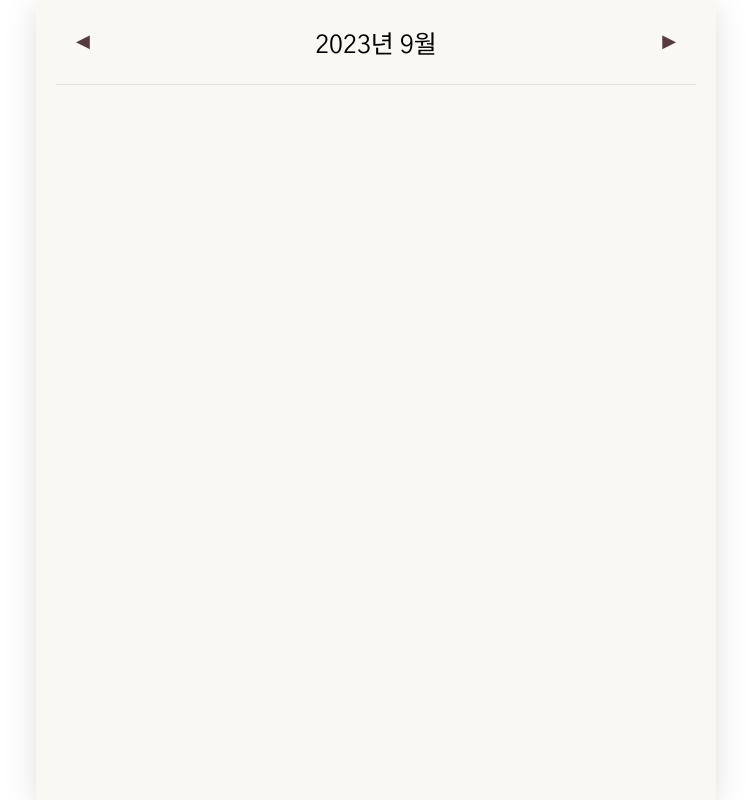
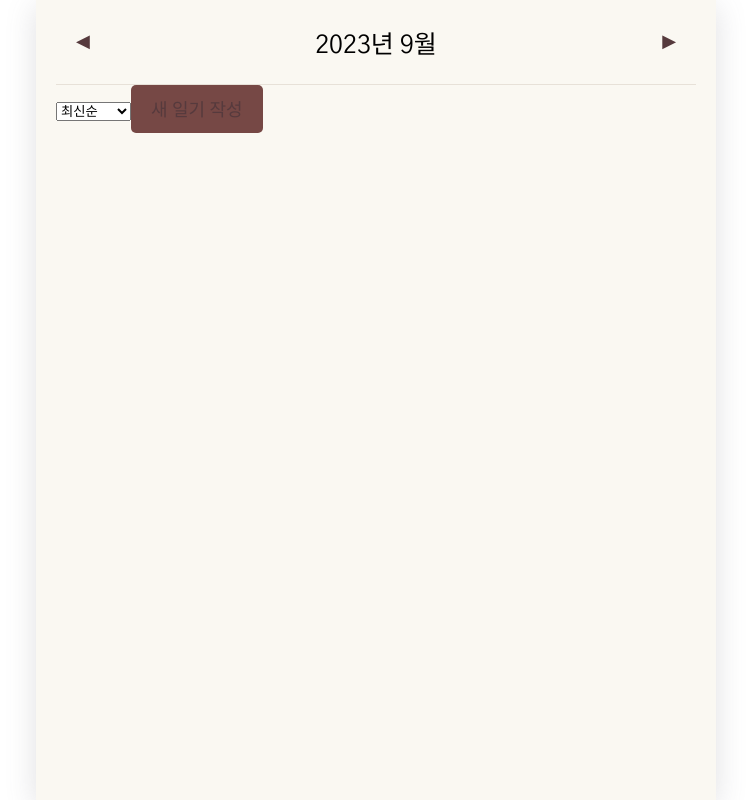
Before and after one commit to Yoonyesol/Dream_note, a React (Create React App) app: page / in a window 1280 px wide. Shown: the whole page, without its empty margins (264-1015 px from the left). Built offline with nearby package versions, Linux system fonts and the light colour scheme.

Commit message:
페이지 구현: 홈(Home)-DiaryList 컴포넌트 분리, 일기 정렬 기능 및 페이지 이동 버튼 구현

```diff
--- /dev/null
+++ b/src/diary/DiaryList.js
@@ -0,0 +1,64 @@
+import { useState } from "react";
+import Button from "../components/Button";
+import { useNavigate } from "react-router-dom";
+
+const sortOption = [
+  { value: "latest", name: "최신순" },
+  { value: "oldest", name: "오래된 순" },
+];
+
+//최신순, 오래된 순 출력해주고 각 값을 선택하면 그에 맞춰 setSortType을 바꿔주는 컴포넌트
+const ControlMenu = ({ value, choosOption, optionList }) => {
+  return (
+    <select value={value} onChange={(e) => choosOption(e.target.value)}>
+      {optionList.map((it, idx) => (
+        <option key={idx} value={it.value}>
+          {it.name}
+        </option>
+      ))}
+    </select>
+  );
+};
+
+const DiaryList = ({ diaryList }) => {
+  const navigate = useNavigate();
+  const [sortType, setSortType] = useState("latest");
+
+  //정렬한 값을 리턴해주는 함수
+  const getSortedDiaryList = () => {
+    const compare = (a, b) => {
+      if (sortType === "latest") {
+        //내림차순
+        return parseInt(b.date) - parseInt(a.date);
+      } else {
+        //오름차순
+        return parseInt(a.date) - parseInt(b.date);
+      }
+    };
+
+    const copyList = JSON.parse(JSON.stringify(diaryList));
+    const sortedList = copyList.sort(compare);
+
+    return sortedList;
+  };
+
+  return (
+    <div>
+      <ControlMenu
+        value={sortType}
+        choosOption={setSortType}
+        optionList={sortOption}
+      />
+      <Button
+        type="positive"
+        text="새 일기 작성"
+        onClick={() => navigate("/new")}
+      />
+      {getSortedDiaryList().map((it) => (
+        <div key={it.id}>{it.content}</div>
+      ))}
+    </div>
+  );
+};
+
+export default DiaryList;
--- a/src/pages/Home.js
+++ b/src/pages/Home.js
@@ -3,6 +3,7 @@ import { useContext, useEffect, useState } from "react";
 import Header from "../components/Header";
 import Button from "../components/Button";
 import { DiaryContext } from "../context/diary-context";
+import DiaryList from "../diary/DiaryList";
 
 const Home = () => {
   const diaryCtx = useContext(DiaryContext);
@@ -53,9 +54,7 @@ const Home = () => {
         leftBtn={<Button text="◀" onClick={decreaseMonthHandler} />}
         rightBtn={<Button text="▶" onClick={increaseMonthHandler} />}
       />
-      {data.map((it) => (
-        <div key={it.id}>{it.content}</div>
-      ))}
+      <DiaryList diaryList={data} />
     </div>
   );
 };
```
